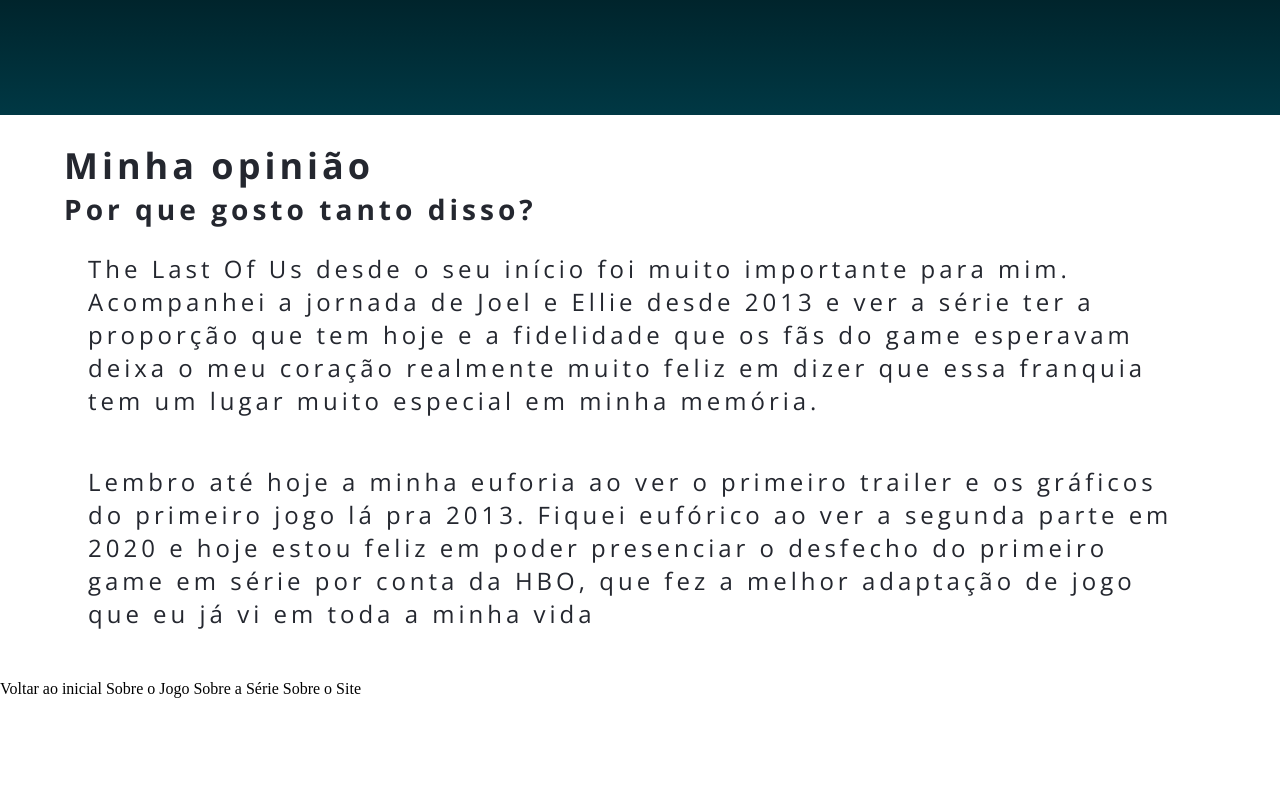
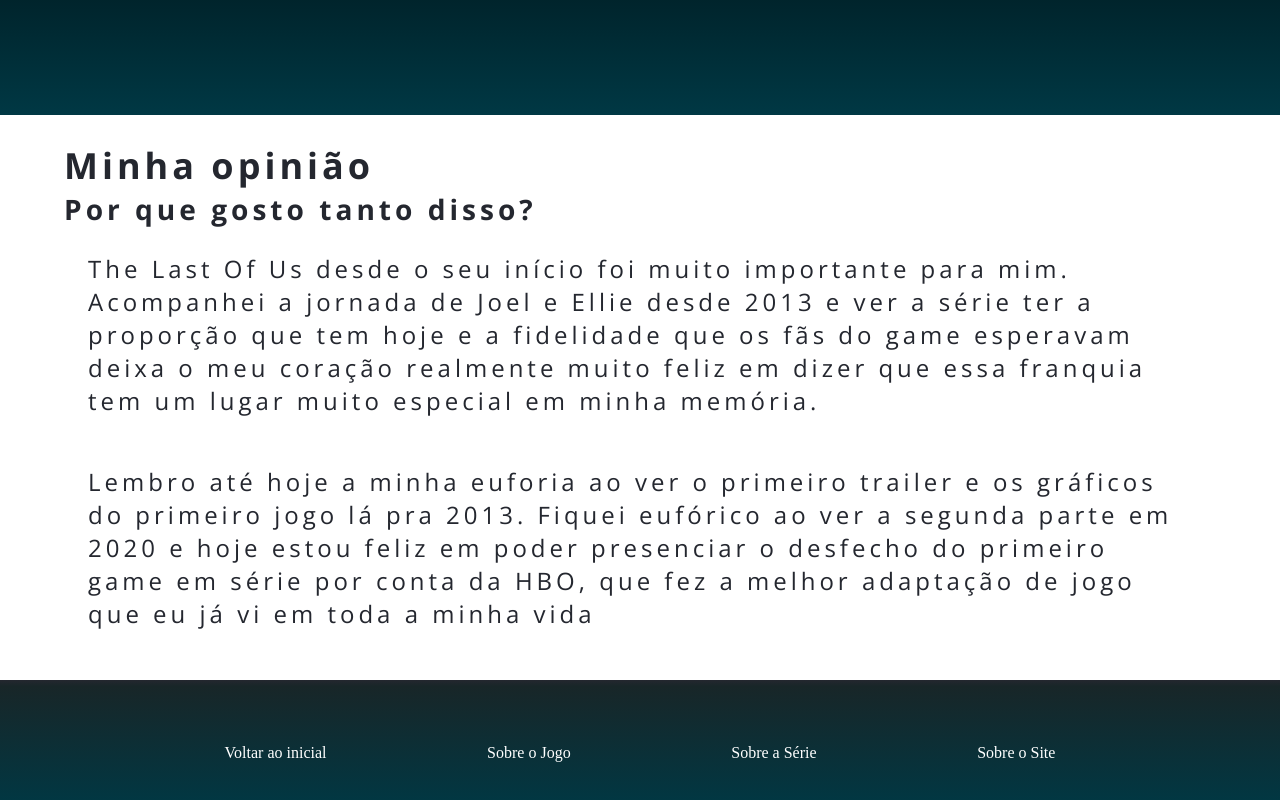
Before and after one commit to OTrigo/tlouSite, a website: page index.html in a window 1280 px wide. Shown: the part 2618-3418 px from the top of the page. Before the commit the page ends 3316 px from the top, so only its background shows below. Drawn offline with nearby package versions, Linux system fonts and the light colour scheme.

Commit message:
Estilização do footer

```diff
--- a/sass/components/footer.scss
+++ b/sass/components/footer.scss
@@ -0,0 +1,13 @@
+footer{
+    height: 2rem;
+    width: 100%;
+    background:linear-gradient(180deg, rgb(36, 39, 47) 0%, rgb(24, 38, 40) 5%, rgb(0, 56, 68) 100%);
+    padding: 5%;
+    .footerNav{
+
+        background-color: none;
+        color: white;
+        display: flex;
+        justify-content: space-evenly;
+    }
+}
--- a/sass/style.scss
+++ b/sass/style.scss
@@ -1,3 +1,3 @@
 @import './assets/reset.scss', './assets/fonts.scss';
 
-@import './components/banner.scss', './components/header.scss', './components/jogoSection.scss';
+@import './components/banner.scss', './components/header.scss', './components/jogoSection.scss', './components/footer.scss';
```
Also changed, not shown: css/style.css, 1 other file.
